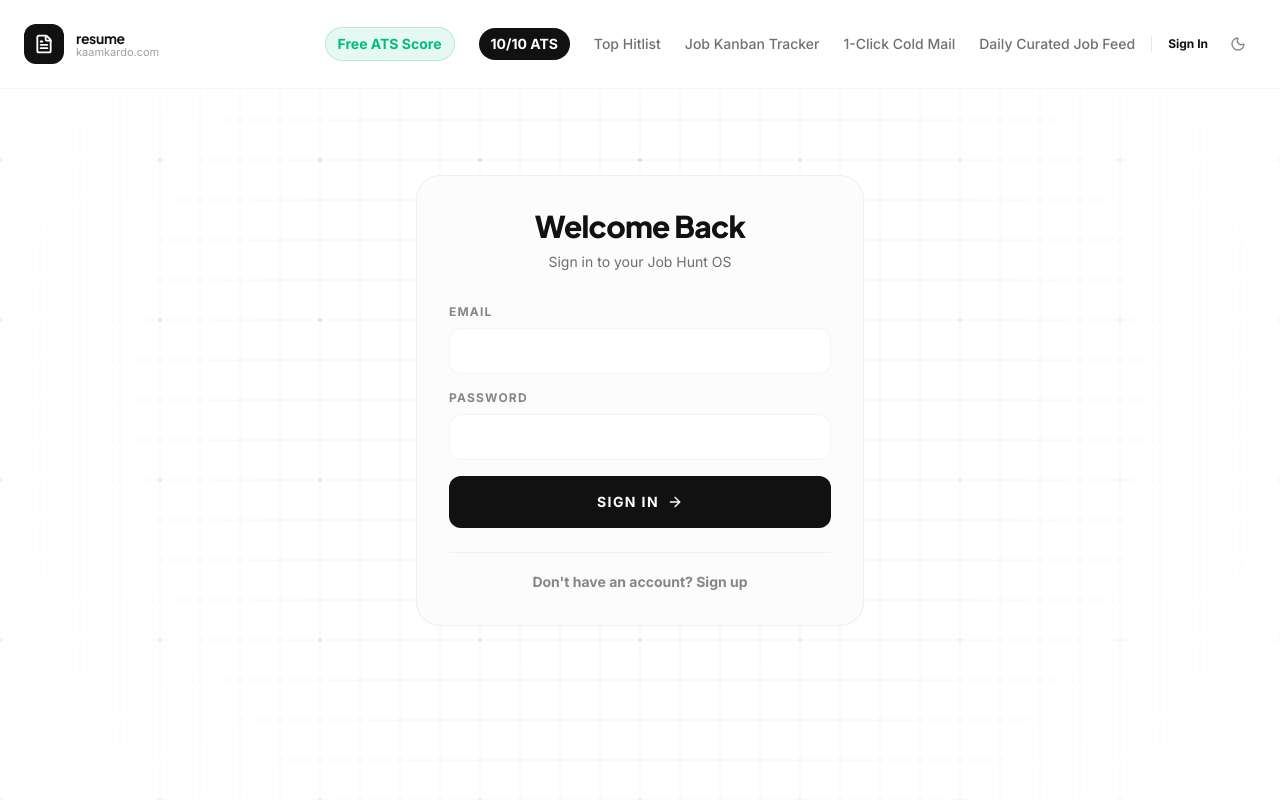
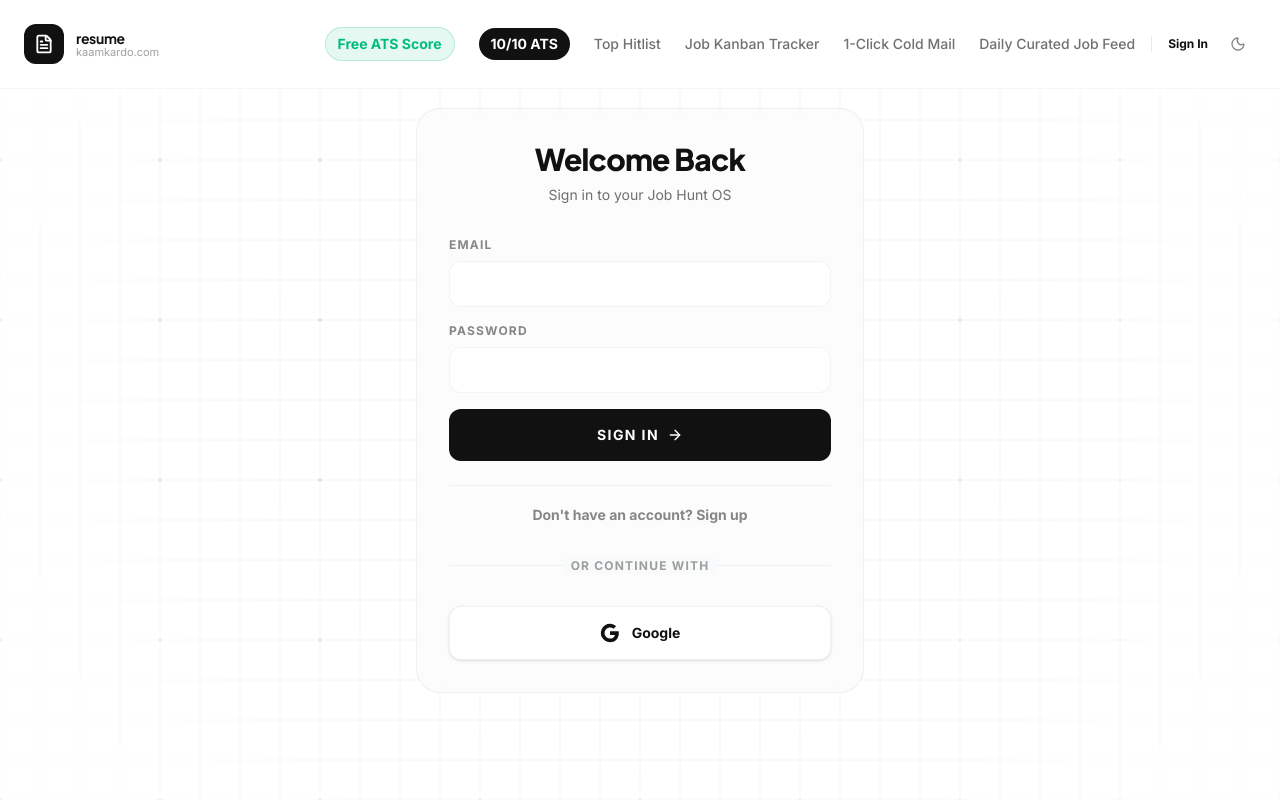
Before and after one commit to samirsawarkar/resume.kaamkardo, a Next.js app: page /login in a window 1280 px wide. Built offline with nearby package versions, Linux system fonts and the light colour scheme; no server answers.

Commit message:
feat: personalize header with google profile and finalize oauth flow

```diff
--- /dev/null
+++ b/app/auth/callback/route.ts
@@ -0,0 +1,31 @@
+import { NextResponse } from "next/server";
+import { createClient } from "@/utils/supabase/server";
+import { cookies } from "next/headers";
+
+export async function GET(request: Request) {
+  const { searchParams, origin } = new URL(request.url);
+  const code = searchParams.get("code");
+  // if "next" is in param, use it as the redirect URL
+  const next = searchParams.get("next") ?? "/dashboard";
+
+  if (code) {
+    const cookieStore = await cookies();
+    const supabase = createClient(cookieStore);
+    const { error } = await supabase.auth.exchangeCodeForSession(code);
+    if (!error) {
+      const forwardedHost = request.headers.get("x-forwarded-host"); // covers localhost, production etc
+      const isLocalEnv = process.env.NODE_ENV === "development";
+      if (isLocalEnv) {
+        // we can be sure that origin is localhost:3000
+        return NextResponse.redirect(`${origin}${next}`);
+      } else if (forwardedHost) {
+        return NextResponse.redirect(`https://${forwardedHost}${next}`);
+      } else {
+        return NextResponse.redirect(`${origin}${next}`);
+      }
+    }
+  }
+
+  // return the user to an error page with instructions
+  return NextResponse.redirect(`${origin}/auth/auth-code-error`);
+}
--- a/app/login/page.tsx
+++ b/app/login/page.tsx
@@ -128,6 +128,54 @@ function LoginContent() {
           </button>
         </div>
       </form>
+
+      <div className="relative my-8">
+        <div className="absolute inset-0 flex items-center">
+          <div className="w-full border-t border-border/50"></div>
+        </div>
+        <div className="relative flex justify-center text-xs uppercase">
+          <span className="bg-card px-2 text-foreground/40 font-bold tracking-widest">Or continue with</span>
+        </div>
+      </div>
+
+      <button
+        onClick={async () => {
+          setLoading(true);
+          const { error } = await supabase.auth.signInWithOAuth({
+            provider: 'google',
+            options: {
+              redirectTo: `${window.location.origin}/auth/callback?next=${nextPath}`,
+            },
+          });
+          if (error) {
+            setError(error.message);
+            setLoading(false);
+          }
+        }}
+        disabled={loading}
+        className="w-full bg-background border border-border/60 text-foreground py-4 rounded-xl font-bold text-sm hover:bg-foreground/5 transition-all flex items-center justify-center gap-3 shadow-sm"
+      >
+        <svg className="w-5 h-5" viewBox="0 0 24 24">
+          <path
+            fill="currentColor"
+            d="M22.56 12.25c0-.78-.07-1.53-.2-2.25H12v4.26h5.92c-.26 1.37-1.04 2.53-2.21 3.31v2.77h3.57c2.08-1.92 3.28-4.74 3.28-8.09z"
+          />
+          <path
+            fill="currentColor"
+            d="M12 23c2.97 0 5.46-.98 7.28-2.66l-3.57-2.77c-.98.66-2.23 1.06-3.71 1.06-2.86 0-5.29-1.93-6.16-4.53H2.18v2.84C3.99 20.53 7.7 23 12 23z"
+          />
+          <path
+            fill="currentColor"
+            d="M5.84 14.09c-.22-.66-.35-1.36-.35-2.09s.13-1.43.35-2.09V7.07H2.18C1.43 8.55 1 10.22 1 12s.43 3.45 1.18 4.93l2.85-2.22.81-.62z"
+          />
+          <path
+            fill="currentColor"
+            d="M12 5.38c1.62 0 3.06.56 4.21 1.66l3.15-3.15C17.45 2.09 14.97 1 12 1 7.7 1 3.99 3.47 2.18 7.07l3.66 2.84c.87-2.6 3.3-4.53 6.16-4.53z"
+          />
+          <path fill="none" d="M1 1h22v22H1z" />
+        </svg>
+        Google
+      </button>
     </div>
   );
 }
--- a/components/header.tsx
+++ b/components/header.tsx
@@ -136,12 +136,20 @@ export default function Header() {
                       <span className="text-[9px] font-bold uppercase tracking-widest text-foreground/50 leading-none mb-0.5">Free Tier</span>
                     )}
                     <span className="text-xs font-medium text-foreground/80 truncate max-w-[100px] leading-none">
-                      {user.email?.split('@')[0]}
+                      {user.user_metadata?.full_name || user.email?.split('@')[0]}
                     </span>
                   </div>
-                  <div className="w-7 h-7 rounded-full bg-emerald-500/10 flex items-center justify-center text-emerald-500 font-bold text-xs uppercase border border-emerald-500/20">
-                    {user.email?.[0] || "U"}
-                  </div>
+                  {user.user_metadata?.avatar_url ? (
+                    <img
+                      src={user.user_metadata.avatar_url}
+                      alt="Avatar"
+                      className="w-7 h-7 rounded-full border border-border/50 object-cover"
+                    />
+                  ) : (
+                    <div className="w-7 h-7 rounded-full bg-emerald-500/10 flex items-center justify-center text-emerald-500 font-bold text-xs uppercase border border-emerald-500/20">
+                      {user.email?.[0] || "U"}
+                    </div>
+                  )}
                 </button>
 
                 {/* Profile Dropdown */}
@@ -158,7 +166,9 @@ export default function Header() {
                     >
                       <div className="p-4 border-b border-border/40 bg-background/50">
                         <p className="text-xs font-medium text-foreground/50 mb-1">Signed in as</p>
-                        <p className="text-sm font-bold truncate" title={user.email}>{user.email}</p>
+                        <p className="text-sm font-bold truncate" title={user.user_metadata?.full_name || user.email}>
+                          {user.user_metadata?.full_name || user.email}
+                        </p>
                       </div>
 
                       <div className="p-4 border-b border-border/40 flex flex-col gap-2">
--- a/utils/supabase/middleware.ts
+++ b/utils/supabase/middleware.ts
@@ -37,7 +37,7 @@ export const updateSession = async (request: NextRequest) => {
     data: { user },
   } = await supabase.auth.getUser()
 
-  const isAuthPage = request.nextUrl.pathname.startsWith('/login') || request.nextUrl.pathname.startsWith('/auth')
+  const isAuthPage = (request.nextUrl.pathname.startsWith('/login') || request.nextUrl.pathname.startsWith('/auth')) && !request.nextUrl.pathname.startsWith('/auth/callback')
   const isCheckoutPage = request.nextUrl.pathname.startsWith('/checkout') || request.nextUrl.pathname.startsWith('/payment')
   const isDashboardPage = request.nextUrl.pathname.startsWith('/dashboard')
   const isAtsPage = request.nextUrl.pathname.startsWith('/ats-score')
```
